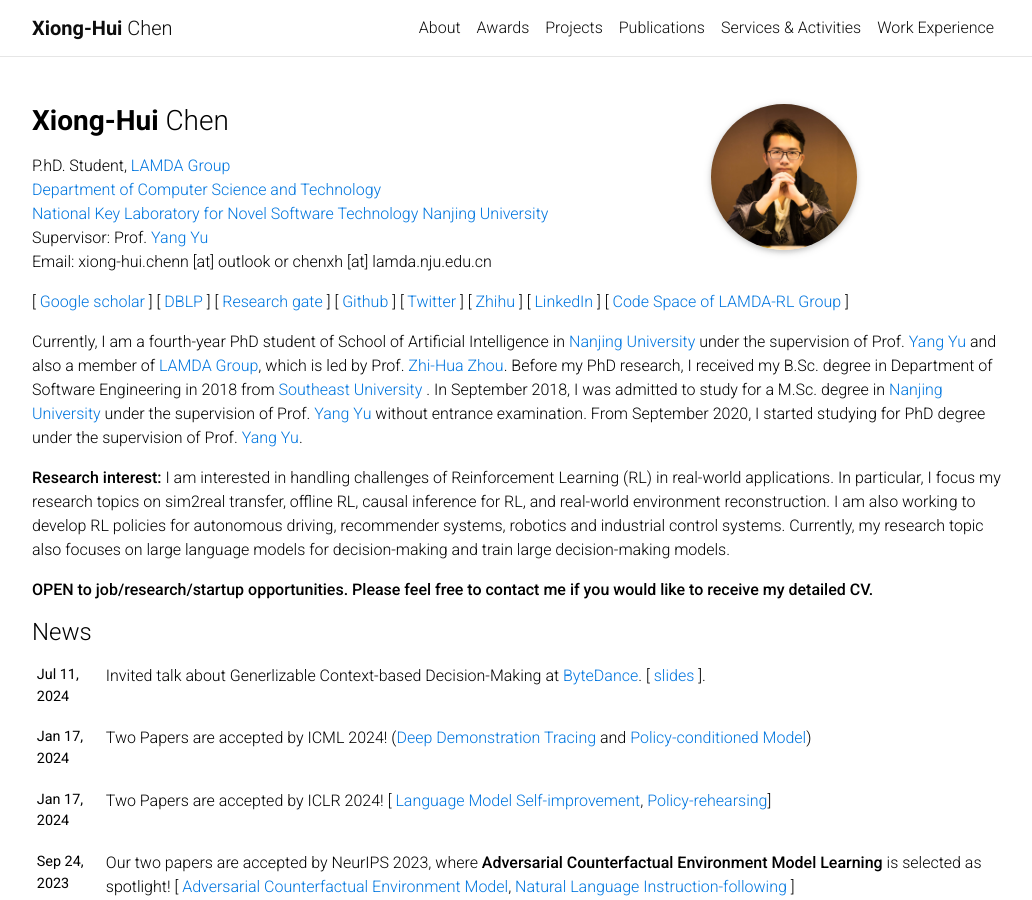
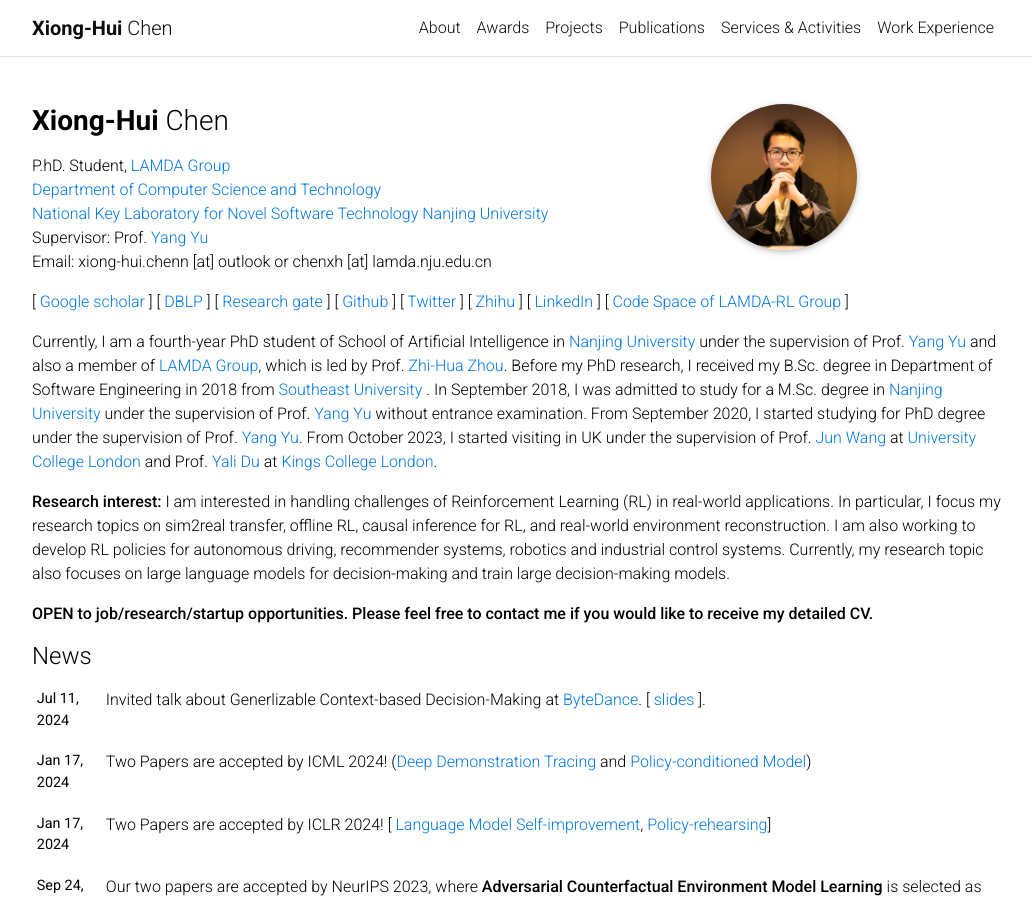
Before and after one commit to xionghuichen/xionghuichen.github.io, a Jekyll site: the page built from _pages/about.md, in a window 1280 px wide and 900 px high. Shown: the whole window, without its empty margins (123-1155 px from the left). Built offline with Jekyll 4.4.1, drawn with Linux system fonts in a browser that asks for light colours; comment, search, counter and statistics services are not loaded.

Commit message:
update info

```diff
--- a/_pages/about.md
+++ b/_pages/about.md
@@ -25,7 +25,7 @@ Email: xiong-hui.chenn [at] outlook or chenxh [at] lamda.nju.edu.cn <br/>
 
 
 <p> Currently, I am a fourth-year PhD student of School of Artificial Intelligence in <a href="https://www.nju.edu.cn/EN/main.htm">Nanjing University</a> under the supervision of Prof. <a href="http://www.lamda.nju.edu.cn/yuy/">Yang Yu</a> and also a member of <a href="https://www.lamda.nju.edu.cn/MainPage.ashx">LAMDA Group</a>, which is led by Prof. <a href="https://cs.nju.edu.cn/zhouzh/index.htm">Zhi-Hua Zhou</a>.
-Before my PhD research, I received my B.Sc. degree in Department of Software Engineering in 2018 from <a href="https://www.seu.edu.cn/english/main.htm"> Southeast University </a> . In September 2018, I was admitted to study for a M.Sc. degree in <a href="https://www.nju.edu.cn/EN/main.htm">Nanjing University</a>  under the supervision of  Prof. <a href="http://www.lamda.nju.edu.cn/yuy/">Yang Yu</a> without entrance examination.  From September 2020, I started studying for PhD degree under the supervision of  Prof. <a href="http://www.lamda.nju.edu.cn/yuy/">Yang Yu</a>.</p>
+Before my PhD research, I received my B.Sc. degree in Department of Software Engineering in 2018 from <a href="https://www.seu.edu.cn/english/main.htm"> Southeast University </a> . In September 2018, I was admitted to study for a M.Sc. degree in <a href="https://www.nju.edu.cn/EN/main.htm">Nanjing University</a>  under the supervision of  Prof. <a href="http://www.lamda.nju.edu.cn/yuy/">Yang Yu</a> without entrance examination.  From September 2020, I started studying for PhD degree under the supervision of  Prof. <a href="http://www.lamda.nju.edu.cn/yuy/">Yang Yu</a>. From October 2023, I started visiting in UK under the supervision of Prof. <a href="http://www0.cs.ucl.ac.uk/staff/Jun.Wang/">Jun Wang</a> at <a href="https://www.ucl.ac.uk/"> University College London </a> and Prof. <a href="https://www.kcl.ac.uk/people/yali-du">Yali Du</a> at <a href="https://www.kcl.ac.uk/">Kings College London</a>. </p>
 
 
 
```
